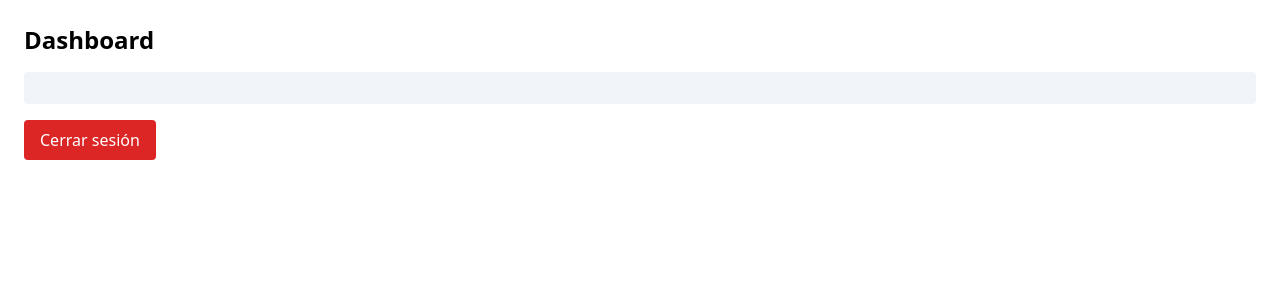
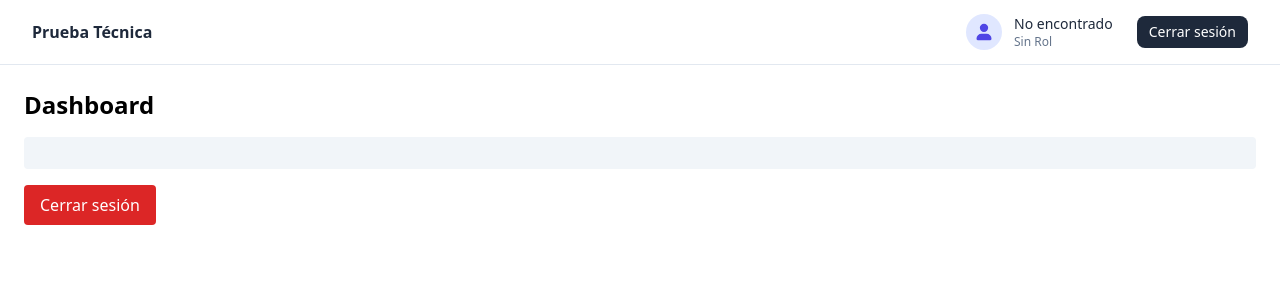
Before and after one commit to JovanyMolina/backend-prueba-tecnica, a Vue app in the folder frontend-proyecto/: page /dashboard in a window 1280 px wide. Shown: the top 300 px of the page. Built offline with nearby package versions, Linux system fonts and the light colour scheme; no server answers; sample sign-in values are in the browser's storage.

Commit message:
feat: frontend - add Navbar component to Dashboard and implement logout functionality

```diff
--- /dev/null
+++ b/frontend-proyecto/src/components/Navbar.vue
@@ -0,0 +1,74 @@
+<script setup>
+import { computed, onMounted } from "vue";
+import { useRouter } from "vue-router";
+import Swal from "sweetalert2";
+import { useAuthStore } from "../stores/auth";
+
+const auth = useAuthStore();
+const router = useRouter();
+
+onMounted(() => {
+  if (localStorage.getItem("token") && !auth.user) {
+    auth.profile();
+  }
+});
+
+const loading = computed(() => auth.loading);
+const name = computed(() => auth.user?.name ?? "No encontrado");
+const role = computed(() => auth.user?.role ?? "Sin rol");
+
+async function doLogout() {
+  await auth.logout();
+  Swal.fire({
+    icon: "success",
+    title: "Sesión cerrada",
+    timer: 1000,
+    showConfirmButton: false,
+  });
+  router.push("/");
+}
+</script>
+
+<template>
+  <header
+    class="sticky top-0 z-50 bg-white/80 backdrop-blur border-b border-slate-200"
+  >
+    <div
+      class="max-w-7xl mx-auto h-16 px-4 sm:px-6 lg:px-8 flex items-center justify-between"
+    >
+      <div class="text-slate-800 font-semibold">Prueba Técnica</div>
+
+      <div class="flex items-center gap-3">
+        <div
+          class="h-9 w-9 rounded-full bg-indigo-100 flex items-center justify-center"
+        >
+          <svg viewBox="0 0 24 24" class="h-5 w-5 text-indigo-600">
+            <path
+              fill="currentColor"
+              d="M21,20a2,2,0,0,1-2,2H5a2,2,0,0,1-2-2,6,6,0,0,1,6-6h6A6,6,0,0,1,21,20Zm-9-8A5,5,0,1,0,7,7,5,5,0,0,0,12,12Z"
+            />
+          </svg>
+        </div>
+
+        <div v-if="loading" class="leading-tight">
+          <div class="h-3 w-28 bg-slate-200 rounded animate-pulse mb-1"></div>
+          <div class="h-2.5 w-16 bg-slate-200 rounded animate-pulse"></div>
+        </div>
+
+        <div v-else class="leading-tight">
+          <div class="text-sm font-medium text-slate-800 truncate">
+            {{ name }}
+          </div>
+          <div class="text-xs text-slate-500 capitalize">{{ role }}</div>
+        </div>
+
+        <button
+          @click="doLogout"
+          class="ml-3 inline-flex items-center px-3 py-1.5 rounded-lg bg-slate-800 text-white text-sm font-medium hover:opacity-90"
+        >
+          Cerrar sesión
+        </button>
+      </div>
+    </div>
+  </header>
+</template>
--- a/frontend-proyecto/src/pages/DashboardView.vue
+++ b/frontend-proyecto/src/pages/DashboardView.vue
@@ -1,17 +1,15 @@
 <script setup>
 import { useAuthStore } from "../stores/auth";
+import Navbar from "../components/Navbar.vue";
 import Swal from "sweetalert2";
 
 const auth = useAuthStore();
 
-async function salir() {
-  await auth.logout();
-  Swal.fire({ icon: "success", title: "Sesión cerrada", timer: 1000, showConfirmButton: false });
-  window.location.href = "/login";
-}
+
 </script>
 
 <template>
+  <Navbar />
   <div class="p-6 space-y-4">
     <h1 class="text-2xl font-semibold">Dashboard</h1>
     <pre class="bg-slate-100 p-4 rounded">{{ auth.user }}</pre>
--- a/frontend-proyecto/src/pages/registerViwe.vue
+++ b/frontend-proyecto/src/pages/registerViwe.vue
@@ -155,7 +155,6 @@ async function onSubmit(values) {
           <ErrorMessage name="password" class="mt-1 text-xs text-red-600" />
         </div>
 
-        <!-- Confirm -->
         <div class="mb-6">
           <label class="block text-sm font-medium text-slate-700"
             >Confirmar contraseña</label
```
